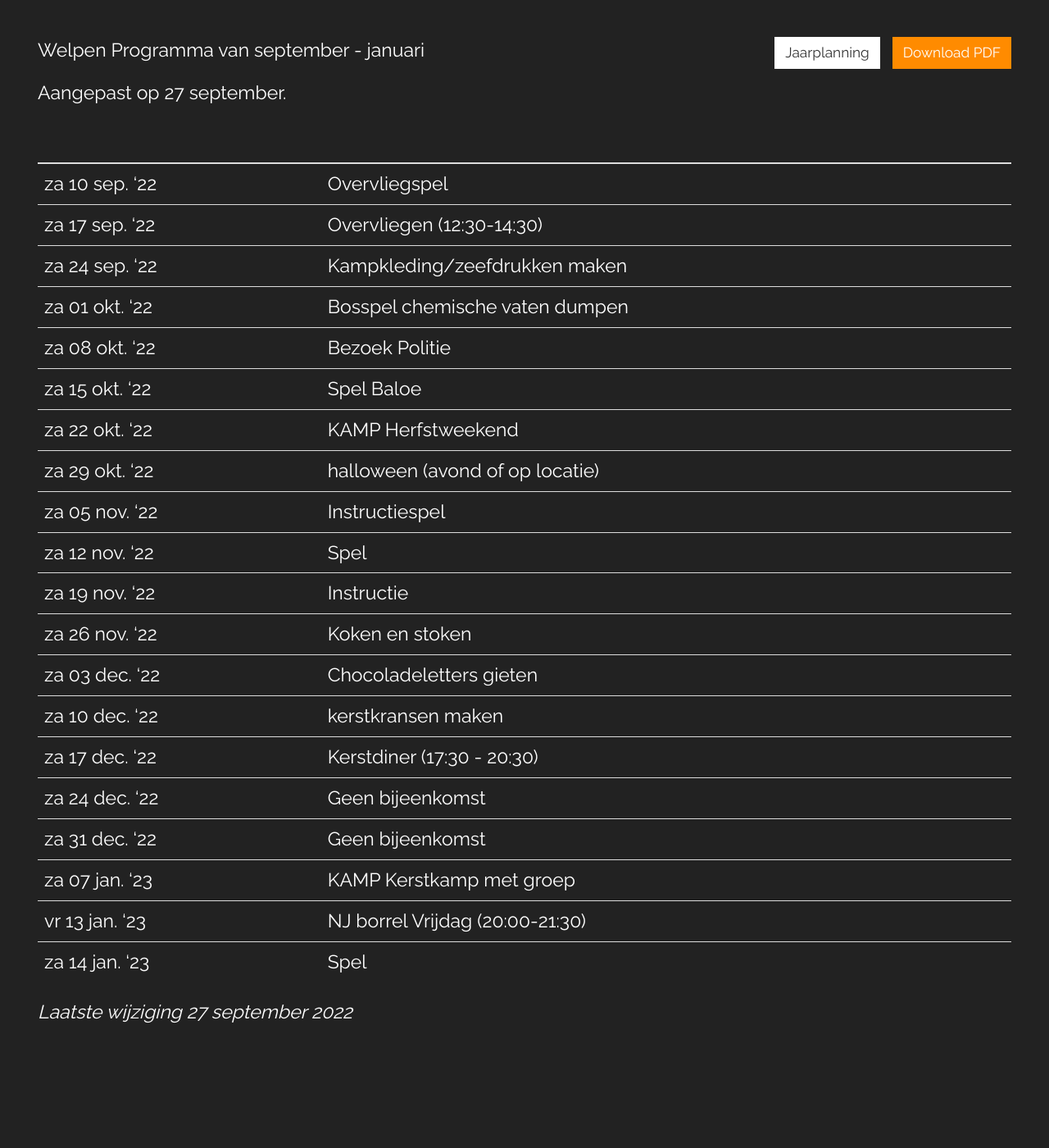
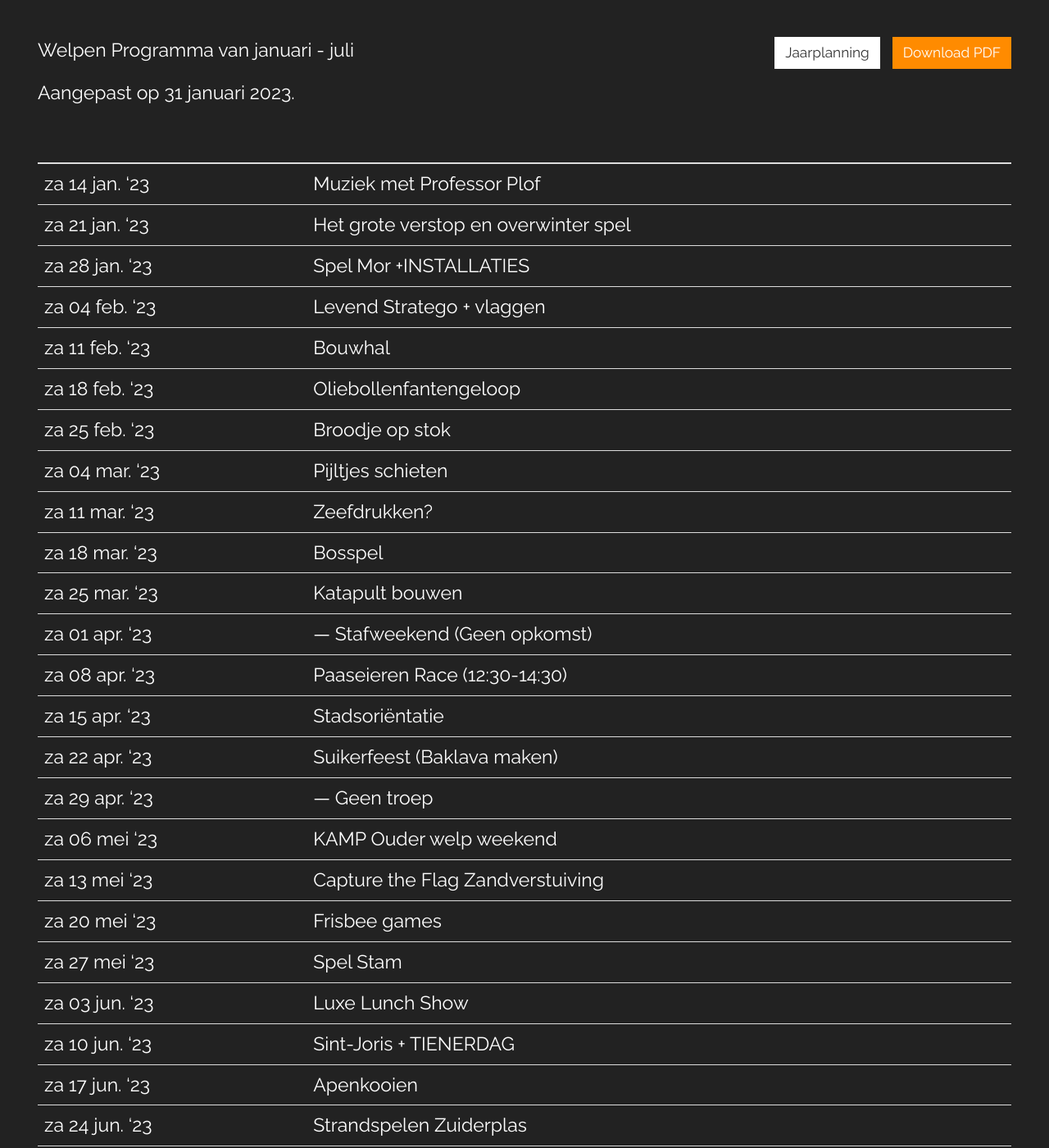
Before and after one commit to nognooitmeegemaakt/website, a Jekyll site: the page built from _agenda/welpen.md, in a window 1280 px wide and 1400 px high, scrolled down 276 px. Shown: the whole window at 82% size. Built offline with Jekyll 4.4.1, drawn with Linux system fonts in a browser that asks for light colours; some web fonts are replaced; before the commit the page ends 1592 px from its top, so only the background shows below that; some of the changed text lies outside the part shown.

Commit message:
Update 'Welpen' agenda

```diff
--- a/_agenda/welpen.md
+++ b/_agenda/welpen.md
@@ -3,35 +3,42 @@ title: Welpen Programma
 layout: agenda
 category: agenda
 agenda: welpen
-footer: "_Laatste wijziging 27 september 2022_"
+footer: "_Laatste wijziging 31 januari 2022_"
 ---
 
-Welpen Programma van september - januari
+Welpen Programma van januari - juli
 
-Aangepast op 27 september.
+Aangepast op 31 januari 2023.
 
 | | |
 |---|---|
-| za 10 sep. '22 | Overvliegspel
-| za 17 sep. '22 | Overvliegen (12:30-14:30) |
-| za 24 sep. '22 | Kampkleding/zeefdrukken maken |
-| za 01 okt. '22 | Bosspel chemische vaten dumpen |
-| za 08 okt. '22 | Bezoek Politie |
-| za 15 okt. '22 | Spel Baloe |
-| za 22 okt. '22 | KAMP Herfstweekend |
-| za 29 okt. '22 | halloween (avond of op locatie) |
-| za 05 nov. '22 | Instructiespel |
-| za 12 nov. '22 | Spel |
-| za 19 nov. '22 | Instructie |
-| za 26 nov. '22 | Koken en stoken |
-| za 03 dec. '22 | Chocoladeletters gieten |
-| za 10 dec. '22 | kerstkransen maken |
-| za 17 dec. '22 | Kerstdiner (17:30 - 20:30) |
-| za 24 dec. '22 | Geen bijeenkomst |
-| za 31 dec. '22 | Geen bijeenkomst |
-| za 07 jan. '23 | KAMP Kerstkamp met groep |
-| vr 13 jan. '23 | NJ borrel Vrijdag (20:00-21:30) |
-| za 14 jan. '23 | Spel |
+| za 14 jan. '23 | Muziek met Professor Plof |
+| za 21 jan. '23 | Het grote verstop en overwinter spel |
+| za 28 jan. '23 | Spel Mor +INSTALLATIES |
+| za 04 feb. '23 | Levend Stratego + vlaggen |
+| za 11 feb. '23 | Bouwhal |
+| za 18 feb. '23 | Oliebollenfantengeloop  |
+| za 25 feb. '23 | Broodje op stok |
+| za 04 mar. '23 | Pijltjes schieten |
+| za 11 mar. '23 | Zeefdrukken? |
+| za 18 mar. '23 | Bosspel |
+| za 25 mar. '23 | Katapult bouwen |
+| za 01 apr. '23 | — Stafweekend (Geen opkomst) |
+| za 08 apr. '23 | Paaseieren Race (12:30-14:30) |
+| za 15 apr. '23 | Stadsoriëntatie |
+| za 22 apr. '23 | Suikerfeest (Baklava maken) |
+| za 29 apr. '23 | — Geen troep |
+| za 06 mei '23 | KAMP Ouder welp weekend |
+| za 13 mei '23 | Capture the Flag Zandverstuiving |
+| za 20 mei '23 | Frisbee games |
+| za 27 mei '23 | Spel Stam |
+| za 03 jun. '23 | Luxe Lunch Show |
+| za 10 jun. '23 | Sint-Joris + TIENERDAG |
+| za 17 jun. '23 | Apenkooien |
+| za 24 jun. '23 | Strandspelen Zuiderplas |
+| za 01 jul. '23 | Gezamelijke Seizoenafsl. (12:30-14:30) |
+| za 08 jul. '23 | Imkerdag |
+| za 16 jul. '23 | KAMP Zomerkamp '23 (zo. t\m za.) |
 {: .table :}
 
 {{ page.footer }}
```
